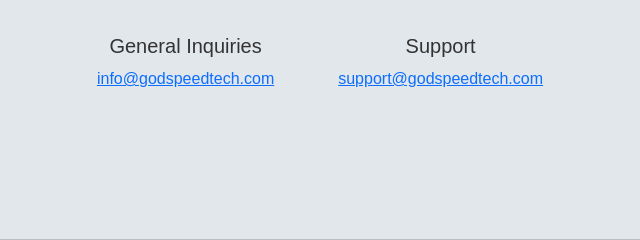
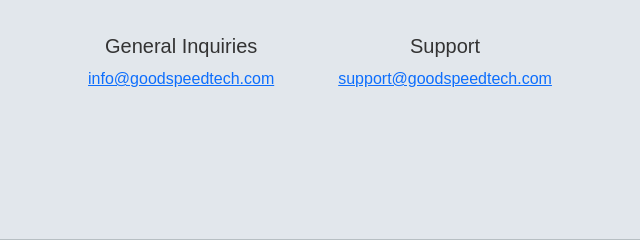
Before and after one commit to MathiasParadza/Godspeed-Technologies, a plain HTML site: page index.html in a window 1280 px wide. Shown: the part 7420-7660 px from the top of the page, 320-960 px from the left. Drawn offline with nearby package versions, Linux system fonts and the light colour scheme.

Commit message:
Change contact emails to goodspeedtech.com
Co-Authored-By: Claude Opus 5.5 <noreply@anthropic.com>
Claude-Session: https://claude.ai/code/session_018cbn8pgRicATSMUUC9a2xX

```diff
--- a/index.html
+++ b/index.html
@@ -407,11 +407,11 @@
         <div class="emails d-flex justify-content-center flex-wrap">
           <div class="email-card mx-3 my-2 p-3">
             <h3 class="h5">General Inquiries</h3>
-            <a href="mailto:info@godspeedtech.com" class="email-link">info@godspeedtech.com</a>
+            <a href="mailto:info@goodspeedtech.com" class="email-link">info@goodspeedtech.com</a>
           </div>
           <div class="email-card mx-3 my-2 p-3">
             <h3 class="h5">Support</h3>
-            <a href="mailto:support@godspeedtech.com" class="email-link">support@godspeedtech.com</a>
+            <a href="mailto:support@goodspeedtech.com" class="email-link">support@goodspeedtech.com</a>
           </div>
         </div>
       </div>
--- a/script.js
+++ b/script.js
@@ -2,7 +2,7 @@
 
 // Address that contact and newsletter requests are sent to.
 // To use a form service instead (e.g. Formspree), set FORM_ENDPOINT to its URL.
-const CONTACT_EMAIL = 'info@godspeedtech.com';
+const CONTACT_EMAIL = 'info@goodspeedtech.com';
 const FORM_ENDPOINT = '';
 
 document.addEventListener('DOMContentLoaded', () => {
```
Also changed, not shown: 1 other file.
